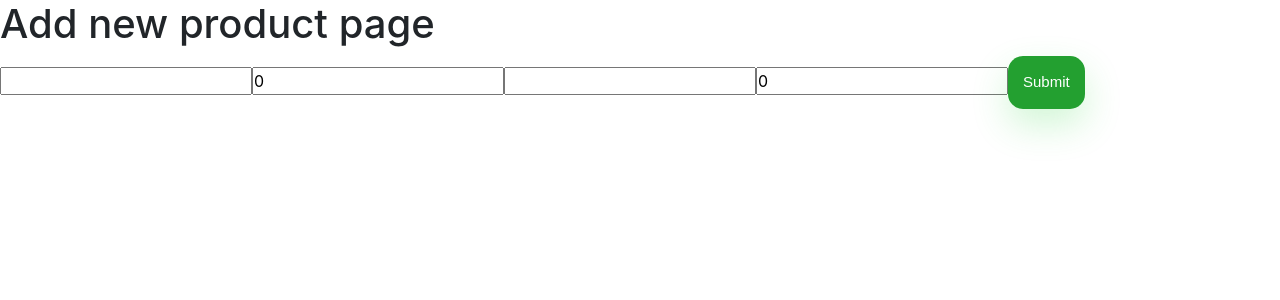
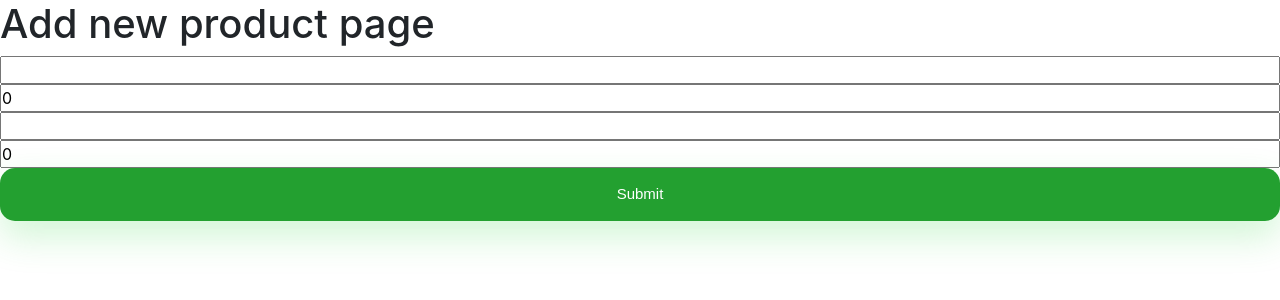
Before and after one commit to AlexeySitnikov/pet-food-store, a React (Create React App) app: page /addnewproduct in a window 1280 px wide. Shown: the top 300 px of the page. Built offline with nearby package versions, Linux system fonts and the light colour scheme.

Commit message:
add flex-column style for Formik component

```diff
--- a/src/components/AddNewProduct/AddNewProduct.js
+++ b/src/components/AddNewProduct/AddNewProduct.js
@@ -6,7 +6,7 @@ export function AddNewProduct() {
   }
 
   return (
-    <div className="">
+    <div>
       <h1>Add new product page</h1>
       <Formik
         initialValues={{
@@ -14,10 +14,10 @@ export function AddNewProduct() {
         }}
         onSubmit={addNewProductClickHandler}
       >
-        <Form>
+        <Form className="d-flex flex-column">
           <Field name="ProductName" type="text" />
           <Field name="ProductPrice" type="number" />
-          <Field name="ProductDiscription" type="text" />
+          <Field name="ProductDiscription" type="textarea" />
           <Field name="ProductDiscount" type="number" />
           <button type="submit">Submit</button>
         </Form>
```
